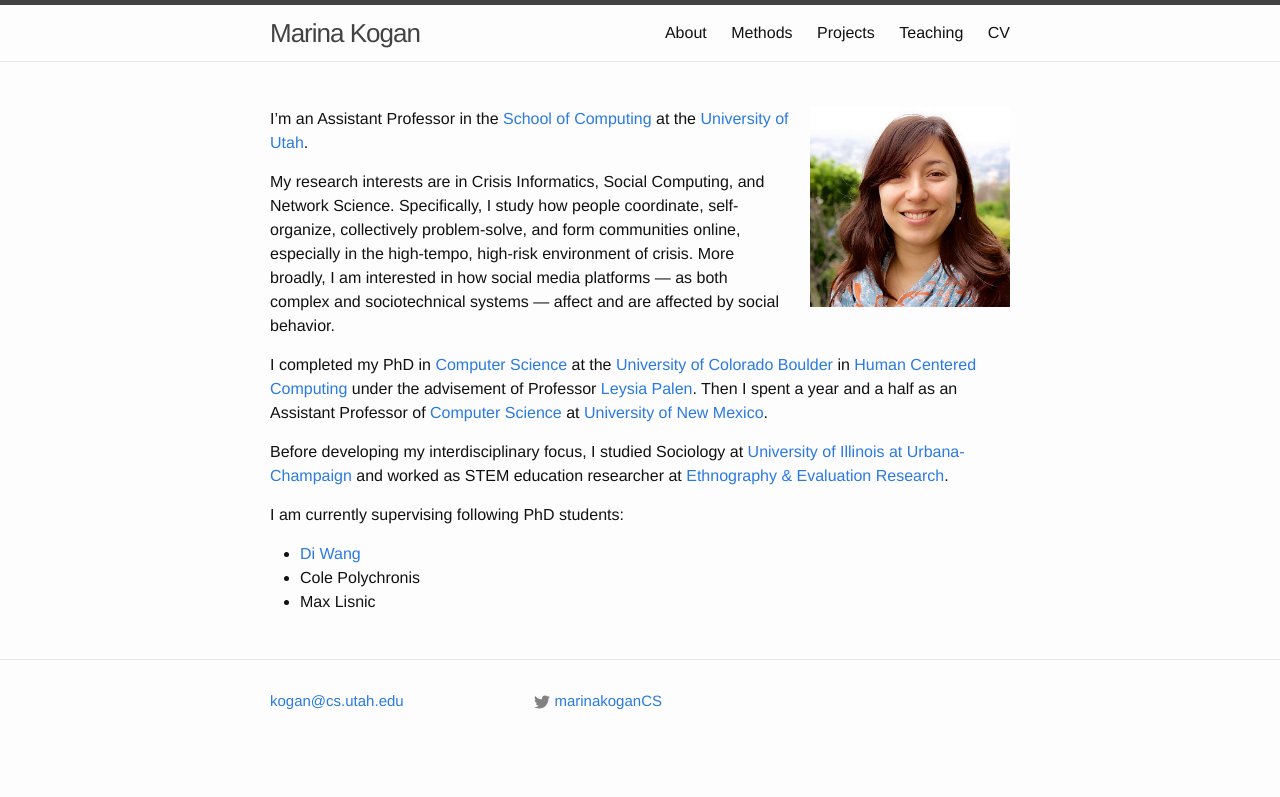
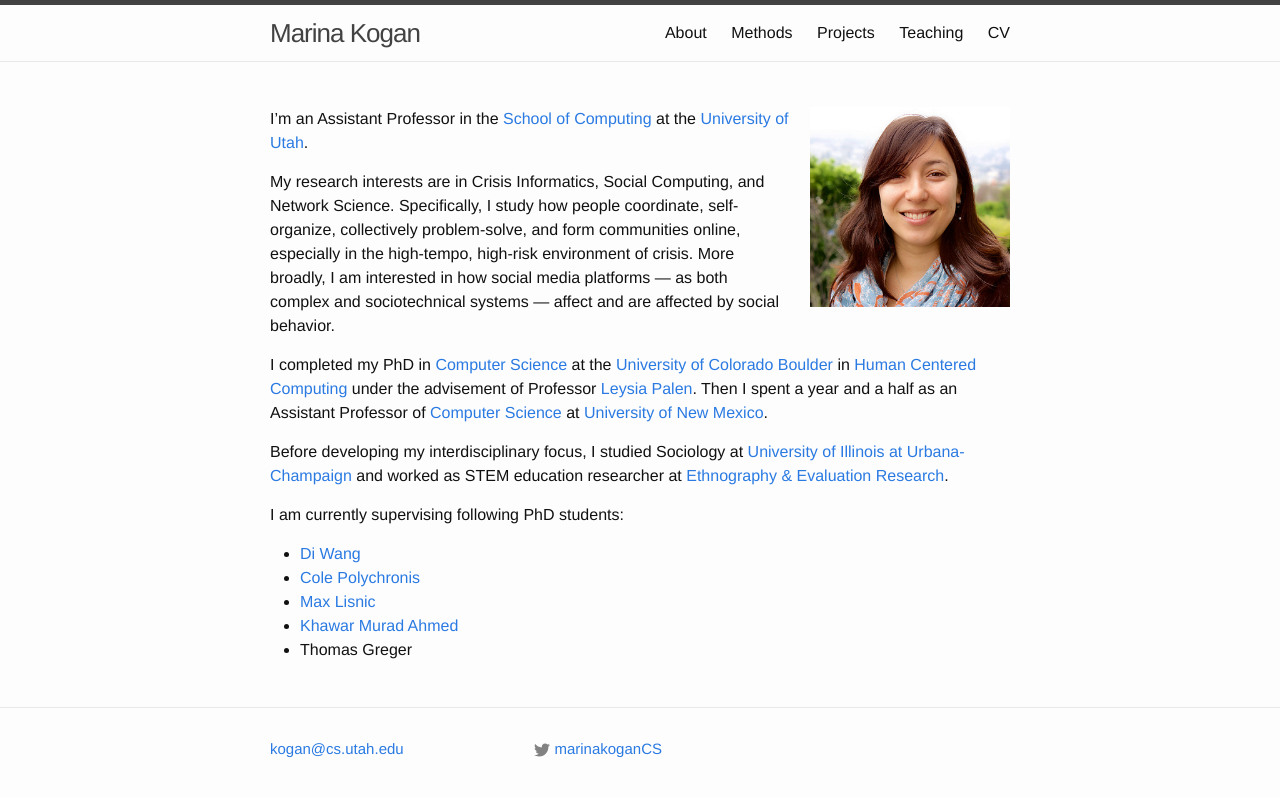
Before and after one commit to marinkala/marinkala.github.com, a Jekyll site: the page built from index.md, in a window 1280 px wide. Shown: the top 797 px of the page. Built offline with Jekyll 4.4.1, drawn with Linux system fonts in a browser that asks for light colours.

Commit message:
added students with their sites

```diff
--- a/index.md
+++ b/index.md
@@ -15,5 +15,7 @@ Before developing my interdisciplinary focus, I studied Sociology at [University
 I am currently supervising following PhD students:
 
  - [Di Wang](https://faculty.utah.edu/u1072369-DI_WANG/research/index.hml)
- - Cole Polychronis
- - Max Lisnic
+ - [Cole Polychronis](https://colepolychronis.github.io)
+ - [Max Lisnic](https://mlisnic.github.io)
+ - [Khawar Murad Ahmed](https://faculty.utah.edu/u1369276-KHAWAR_MURAD_AHMED/contact/index.hml)
+ - Thomas Greger
```
